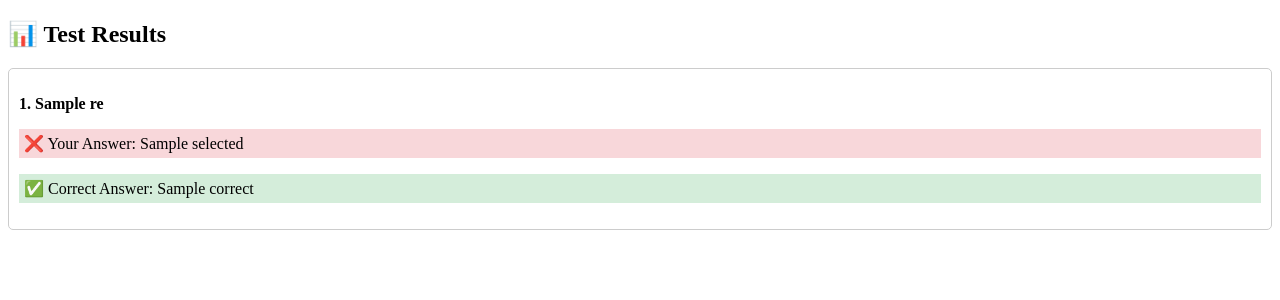
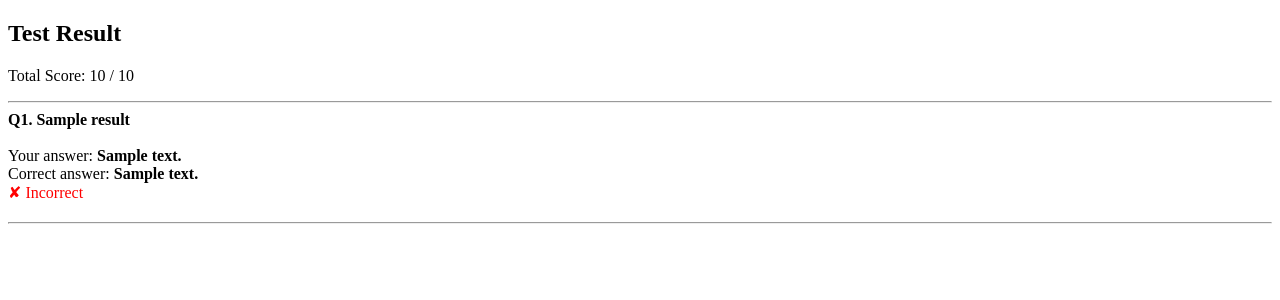
Before and after one commit to monichbaba/flask-test-portal, a Flask app: template templates/result.html in a window 1280 px wide. Shown: the top 300 px of the page. Run offline with Flask 3, Linux system fonts and the light colour scheme; the template is opened without the code that fills it: most values are stand-ins (such as "Sample title", 1, 10 or a date in 2020).

Commit message:
Update result.html

```diff
--- a/templates/result.html
+++ b/templates/result.html
@@ -1,30 +1,26 @@
+<!-- templates/result.html -->
 <!DOCTYPE html>
-<html>
+<html lang="en">
 <head>
-  <title>Test Result</title>
-  <style>
-    .correct-answer { background-color: #d4edda; padding: 5px; }
-    .wrong-answer { background-color: #f8d7da; padding: 5px; }
-    .question-box {
-      border: 1px solid #ccc;
-      margin-bottom: 15px;
-      padding: 10px;
-      border-radius: 5px;
-    }
-  </style>
+    <meta charset="UTF-8">
+    <title>Test Result</title>
 </head>
 <body>
-  <h2>📊 Test Results</h2>
-  {% for res in results %}
-    <div class="question-box">
-      <p><strong>{{ loop.index }}. {{ res.question }}</strong></p>
-      {% if res.is_correct %}
-        <p class="correct-answer">✅ Your Answer: {{ res.selected | join(", ") }}</p>
-      {% else %}
-        <p class="wrong-answer">❌ Your Answer: {{ res.selected | join(", ") if res.selected else "No answer selected" }}</p>
-        <p class="correct-answer">✅ Correct Answer: {{ res.correct | join(", ") }}</p>
-      {% endif %}
-    </div>
-  {% endfor %}
+    <h2>Test Result</h2>
+    <p>Total Score: {{ score }} / {{ total }}</p>
+    <hr>
+    {% for r in results %}
+        <div style="margin-bottom: 20px;">
+            <strong>Q{{ loop.index }}. {{ r.question }}</strong><br><br>
+            <span>Your answer: <strong>{{ r.your_answer }}</strong></span><br>
+            <span>Correct answer: <strong>{{ r.correct_answer }}</strong></span><br>
+            {% if r.is_correct %}
+                <span style="color: green;">✔ Correct</span>
+            {% else %}
+                <span style="color: red;">✘ Incorrect</span>
+            {% endif %}
+        </div>
+        <hr>
+    {% endfor %}
 </body>
 </html>
```
